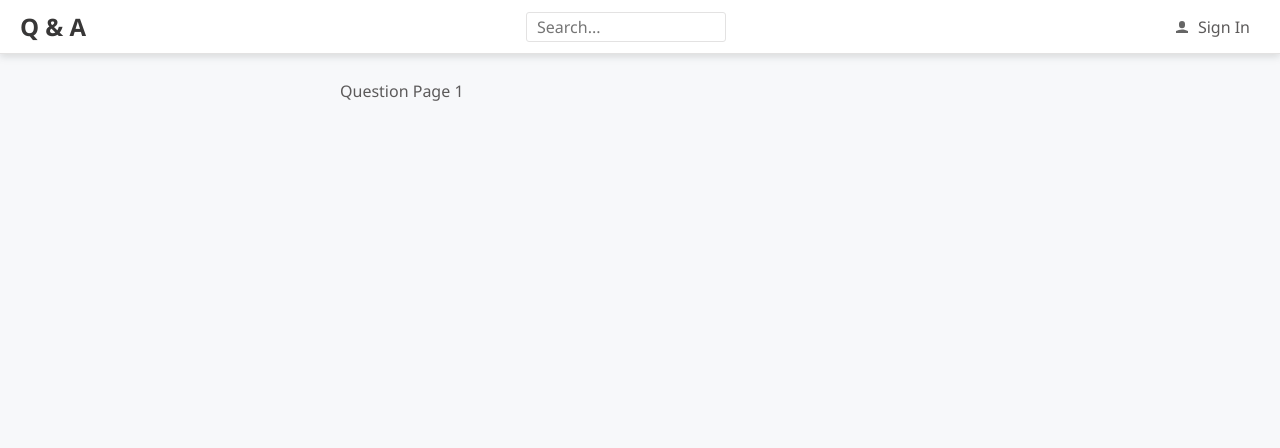
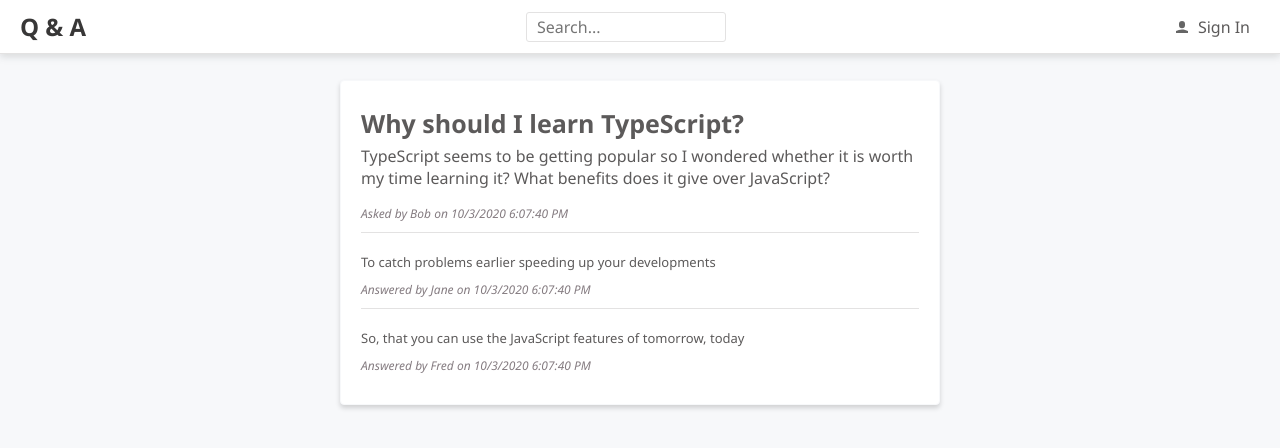
Before and after one commit to AlexeyInc/SimpleWebApp, a React (Create React App) app in the folder frontend/: page /questions/1 in a window 1280 px wide. Shown: the top 448 px of the page. Built offline with nearby package versions, Linux system fonts and the light colour scheme.

Commit message:
Started implement new components
AsnwerList page
Search page

```diff
--- /dev/null
+++ b/frontend/src/Answer.tsx
@@ -0,0 +1,38 @@
+import { FC } from 'react';
+/** @jsx jsx */
+import { css, jsx } from '@emotion/core';
+import { AnswerData } from './QuestionsData';
+import { gray3 } from './Styles';
+import React from 'react';
+
+interface Props {
+  data: AnswerData;
+}
+
+export const Answer: FC<Props> = ({ data }) => (
+  <div
+    css={css`
+      padding: 10px 0px;
+    `}
+  >
+    <div
+      css={css`
+        padding: 10px 0px;
+        font-size: 13px;
+      `}
+    >
+      {data.content}
+    </div>
+    <div
+      css={css`
+        font-size: 12px;
+        font-style: italic;
+        color: ${gray3};
+      `}
+    >
+      {`Answered by ${data.userName} on
+    ${data.created.toLocaleDateString()}
+    ${data.created.toLocaleTimeString()}`}
+    </div>
+  </div>
+);
--- /dev/null
+++ b/frontend/src/AnswerList.tsx
@@ -0,0 +1,32 @@
+import { FC } from 'react';
+import { AnswerData } from './QuestionsData';
+/** @jsx jsx */
+import { css, jsx } from '@emotion/core';
+import { Answer } from './Answer';
+import { gray5 } from './Styles';
+import React from 'react';
+
+interface Props {
+  data: AnswerData[];
+}
+
+export const AnswerList: FC<Props> = ({ data }) => (
+  <ul
+    css={css`
+      list-style: none;
+      margin: 10px 0 0 0;
+      padding: 0;
+    `}
+  >
+    {data.map((answer) => (
+      <li
+        css={css`
+          border-top: 1px solid ${gray5};
+        `}
+        key={answer.answerId}
+      >
+        <Answer data={answer} />
+      </li>
+    ))}
+  </ul>
+);
--- a/frontend/src/QuestionPage.tsx
+++ b/frontend/src/QuestionPage.tsx
@@ -1,7 +1,14 @@
-import React, { FC } from 'react';
+import { FC, useState, Fragment, useEffect } from 'react';
 import { Page } from './Page';
 import { RouteComponentProps } from 'react-router-dom';
 import { QuestionData, getQuestion } from './QuestionsData';
+import { AnswerList } from './AnswerList';
+
+/** @jsx jsx */
+import { css, jsx } from '@emotion/core';
+import { gray3, gray6 } from './Styles';
+// eslint-disable-next-line @typescript-eslint/no-unused-vars
+import React from 'react';
 
 interface RouteParams {
   questionId: string;
@@ -9,4 +16,66 @@
 
 export const QuestionPage: FC<RouteComponentProps<RouteParams>> = ({
   match,
-}) => <Page>Question Page {match.params.questionId}</Page>;
+}) => {
+  const [question, setQuestion] = useState<QuestionData | null>(null);
+
+  useEffect(() => {
+    const doGetQuestion = async (questionId: number) => {
+      const foundQuestion = await getQuestion(questionId);
+      setQuestion(foundQuestion);
+    };
+
+    if (match.params.questionId) {
+      const questionId = Number(match.params.questionId);
+      doGetQuestion(questionId);
+    }
+  }, [match.params.questionId]);
+
+  return (
+    <Page>
+      <div
+        css={css`
+          background-color: white;
+          padding: 15px 20px 20px 20px;
+          border-radius: 4px;
+          border: 1px solid ${gray6};
+          box-shadow: 0 3px 5px 0 rgba(0, 0, 0, 0.16);
+        `}
+      >
+        <div
+          css={css`
+            font-size: 25px;
+            font-weight: bold;
+            margin: 10px 0px 5px;
+          `}
+        >
+          {question === null ? '' : question.title}
+        </div>
+        {question !== null && (
+          <Fragment>
+            <p
+              css={css`
+                margin-top: 0px;
+                background-color: white;
+              `}
+            >
+              {question.content}
+            </p>
+            <div
+              css={css`
+                font-size: 12px;
+                font-style: italic;
+                color: ${gray3};
+              `}
+            >
+              {`Asked by ${question.userName} on
+${question.created.toLocaleDateString()}
+${question.created.toLocaleTimeString()}`}
+            </div>
+            <AnswerList data={question.answers} />
+          </Fragment>
+        )}
+      </div>
+    </Page>
+  );
+};
--- a/frontend/src/QuestionsData.ts
+++ b/frontend/src/QuestionsData.ts
@@ -65,3 +65,14 @@
   const results = questions.filter((q) => q.questionId === questionId);
   return results.length === 0 ? null : results[0];
 };
+
+export const searchQuestions = async (
+  criteria: string,
+): Promise<QuestionData[]> => {
+  await wait(500);
+  return questions.filter(
+    (q) =>
+      q.title.toLowerCase().indexOf(criteria.toLowerCase()) >= 0 ||
+      q.content.toLowerCase().indexOf(criteria.toLowerCase()) >= 0,
+  );
+};
--- a/frontend/src/SearchPage.tsx
+++ b/frontend/src/SearchPage.tsx
@@ -1,4 +1,42 @@
+import { FC, useState, useEffect } from 'react';
+import { RouteComponentProps } from 'react-router-dom';
+import { Page } from './Page';
+import { QuestionList } from './QuestionList';
+import { searchQuestions, QuestionData } from './QuestionsData';
+/** @jsx jsx */
+import { css, jsx } from '@emotion/core';
+// eslint-disable-next-line @typescript-eslint/no-unused-vars
 import React from 'react';
-import { Page } from './Page';
 
-export const SearchPage = () => <Page title="Search Results" />;
+export const SearchPage: FC<RouteComponentProps> = ({ location }) => {
+  const [questions, setQuestions] = useState<QuestionData[]>([]);
+
+  const searchParams = new URLSearchParams(location.search);
+  const search = searchParams.get('criteria') || '';
+
+  useEffect(() => {
+    const doSearch = async (criteria: string) => {
+      const foundResults = await searchQuestions(criteria);
+      setQuestions(foundResults);
+    };
+    doSearch(search);
+  }, [search]);
+
+  return (
+    <Page title="Search Results">
+      {search && (
+        <p
+          css={css`
+            font-size: 16px;
+            font-style: italic;
+            margin-top: 0px;
+          `}
+        >
+          for "{search}"
+        </p>
+      )}
+
+      <QuestionList data={questions} />
+    </Page>
+  );
+};
```
